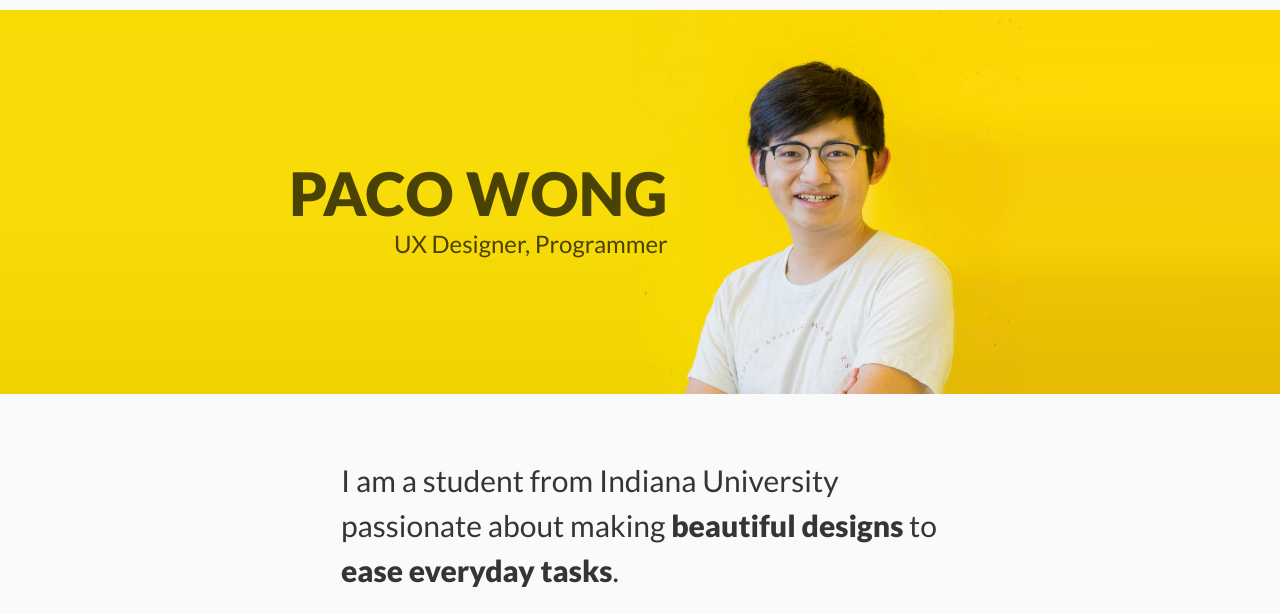
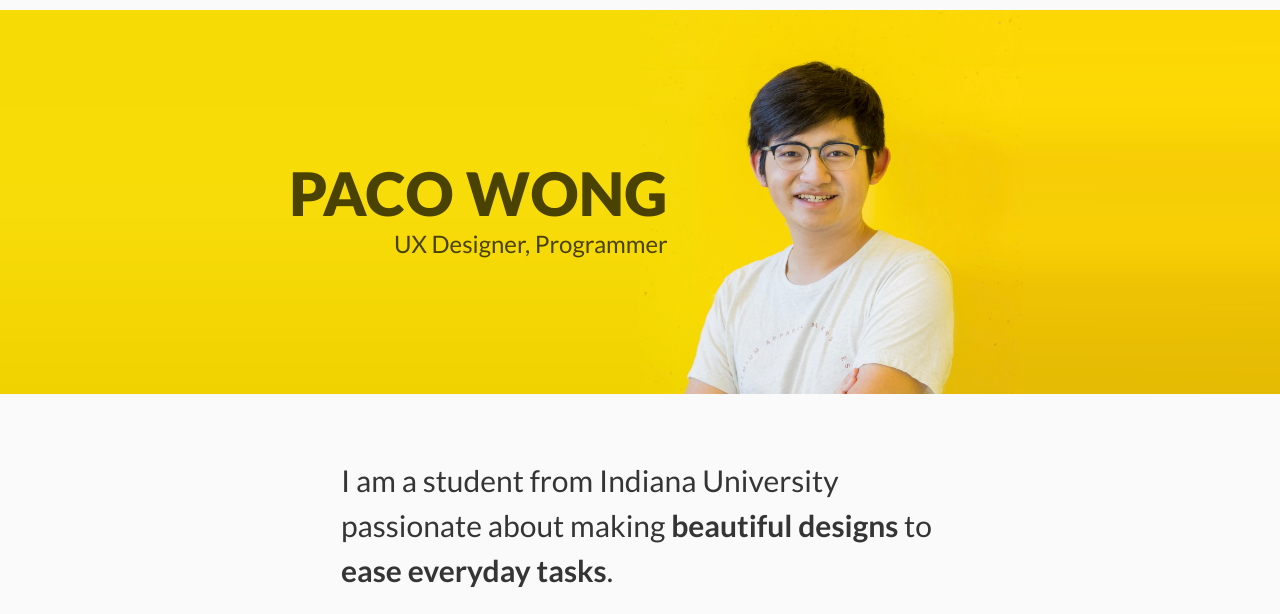
Before and after one commit to pacowong99/portfolio, a plain HTML site: page beta/about/index.html in a window 1280 px wide. Shown: the part 126-740 px from the top of the page. Drawn offline with Linux system fonts and the light colour scheme; a web font is replaced by a local one.

Commit message:
Changed b tag

```diff
--- a/beta/scss.css
+++ b/beta/scss.css
@@ -417,3 +417,7 @@
     background: #FFFFFF;
     box-shadow: 0px 17px 50px rgba(0, 0, 0, 0.17);
 }
+
+b {
+    font-weight: 600;
+}
```
